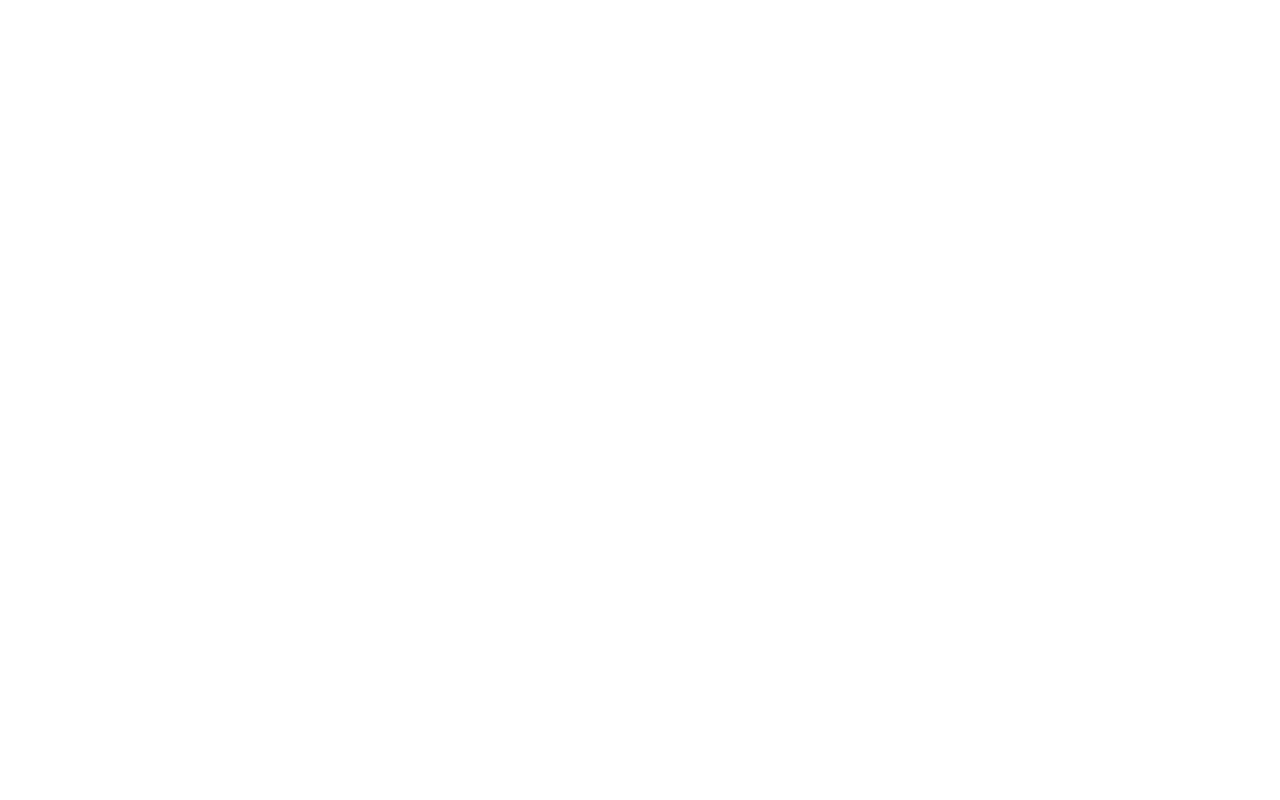
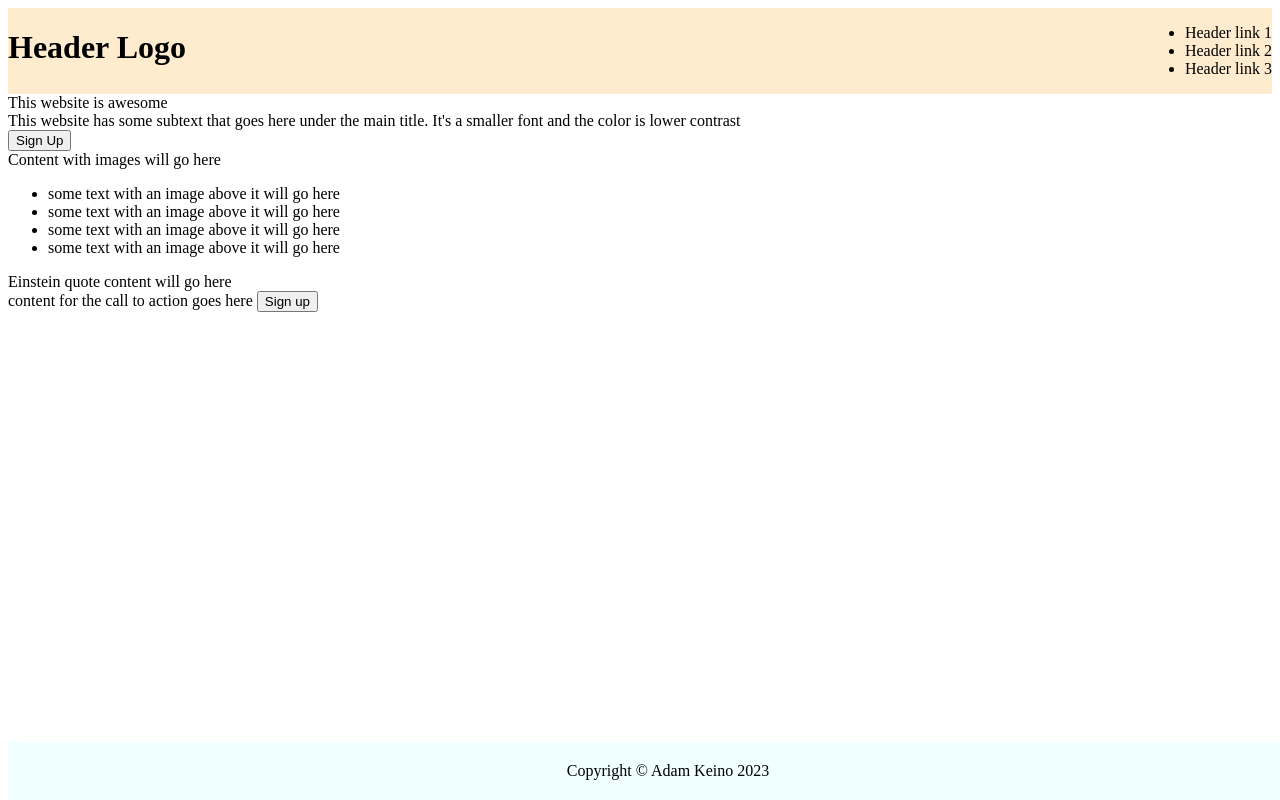
Before and after one commit to adamkeino/SSDev, a plain HTML site: page index.html in a window 1280 px wide. Drawn offline with Linux system fonts and the light colour scheme.

Commit message:
Html and CSS needs more work

```diff
--- a/index.html
+++ b/index.html
@@ -3,9 +3,47 @@
 <head>
     <meta charset="UTF-8">
     <meta name="viewport" content="width=device-width, initial-scale=1.0">
-    <title>Document</title>
+    <title>Landing Page</title>
+    <link rel="stylesheet" href="styles.css">
 </head>
 <body>
-
+    <div class="header">
+        <div class="left">
+            <h1>Header Logo</h1>
+        </div>
+        <div class="right">
+            <ul>
+                <li>Header link 1</li>
+                <li>Header link 2</li>
+                <li>Header link 3</li>
+            </ul>
+        </div>
+    </div>
+    <div class="content1">
+        <div class="heading">
+            This website is awesome
+        </div>
+        <div class="content">
+            This website has some subtext that goes here under the main title. It's a smaller font and the
+            color is lower contrast
+        </div>
+        <button>Sign Up</button>
+    </div>
+    <div class="content2">
+        <div>Content with images will go here</div>
+        <ul>
+            <li>some text with an image above it will go here</li>
+            <li>some text with an image above it will go here</li>
+            <li>some text with an image above it will go here</li>
+            <li>some text with an image above it will go here</li>
+        </ul>
+    </div>
+    <div class="quotes">
+        <div>Einstein quote content will go here</div>
+    </div>
+    <div class="calltoaction">
+        <div>content for the call to action goes here <button>Sign up</button></div>
+    </div>
 </body>
+<footer>Copyright © Adam Keino 2023</footer>
 </html>
--- /dev/null
+++ b/styles.css
@@ -0,0 +1,22 @@
+footer {
+    display: flex;
+    position: fixed;
+    bottom: 0;
+    padding: 20px;
+    background-color: azure;
+    width: 100%;
+    justify-content: center;
+}
+
+.header {
+    display: flex;
+    justify-content: center;
+    background-color: blanchedalmond;
+    width: 100%;
+    margin-top: 2px;
+
+}
+
+.header,.left,.right{
+    justify-content: space-between;
+}
```
